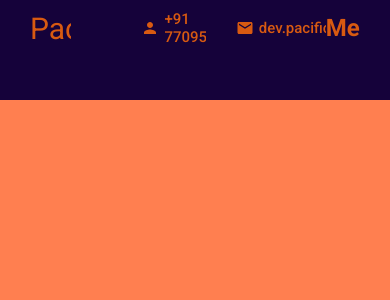
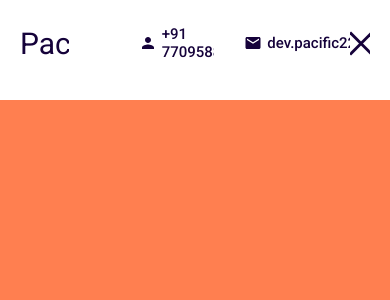
Before and after one commit to dev-pacific22/react-my-portfolio, a React (Create React App) app: page / in a window 390 px wide. Shown: the top 300 px of the page. Built offline with nearby package versions, Linux system fonts and the light colour scheme.

Commit message:
Added hamburger menu and its handling.

```diff
--- a/src/App.js
+++ b/src/App.js
@@ -1,3 +1,4 @@
+import { useState } from "react";
 import Contact from "./components/contact/Contact";
 import Intro from "./components/intro/Intro";
 import Portfolio from "./components/portfolio/Portfolio";
@@ -7,15 +8,19 @@
 import "./app.scss";
 
 function App() {
+  const [menuOpen, setMenuOpen] = useState(true);
+  const toggleMenu = () => {
+    setMenuOpen(!menuOpen);
+  };
   return (
     <div className="app">
-      <Topbar />
+      <Topbar menuOpen={menuOpen} toggleMenu={toggleMenu} />
       <div className="sections">
-        <Intro/>
-        <Portfolio/>
-        <Work/>
-        <Testimonials/>
-        <Contact/>
+        <Intro />
+        <Portfolio />
+        <Work />
+        <Testimonials />
+        <Contact />
       </div>
     </div>
   );
--- a/src/components/topbar/Topbar.jsx
+++ b/src/components/topbar/Topbar.jsx
@@ -1,25 +1,29 @@
 import "./topbar.scss";
 import { Person, Mail } from "@material-ui/icons";
 
-export default function Topbar() {
+export default function Topbar({ menuOpen, toggleMenu }) {
   return (
-    <div className="topbar" id="topbar">
+    <div className={"topbar " + (menuOpen && "active")} id="topbar">
       <div className="wrapper">
         <div className="left">
           <a href="#intro" className="logo">
             Pacific
           </a>
           <div className="itemContainer">
-            <Person className="icon"/>
+            <Person className="icon" />
             <span>+91 7709588XXX</span>
           </div>
           <div className="itemContainer">
-            <Mail className="icon"/>
+            <Mail className="icon" />
             <span>dev.pacific22@gmail.com</span>
           </div>
         </div>
         <div className="right">
-          <h2> Menu </h2>
+          <div className="hamburger" onClick={() => toggleMenu()}>
+            <span className="line1"></span>
+            <span className="line2"></span>
+            <span className="line3"></span>
+          </div>
         </div>
       </div>
     </div>
--- a/src/components/topbar/topbar.scss
+++ b/src/components/topbar/topbar.scss
@@ -8,8 +8,9 @@
   position: fixed;
   top: 0;
   z-index: 2;
+  transition: all ease 1s;
   .wrapper {
-    padding: 10px 30px;
+    padding: 25px 20px;
     display: flex;
     align-items: center;
     justify-content: space-between;
@@ -22,6 +23,7 @@
         text-decoration: none;
         color: inherit;
         margin-right: 40px;
+        align-items: center;
       }
 
       .itemContainer {
@@ -38,5 +40,42 @@
         }
       }
     }
+    .right {
+      align-items: center;
+      .hamburger {
+        width: 32px;
+        height: 25px;
+        display: flex;
+        flex-direction: column;
+        justify-content: space-between;
+        span {
+          width: 100%;
+          height: 3px;
+          // margin-top: 4px;
+          background-color: $mainColor;
+          transform-origin: left;
+          transition: all ease 1s;
+        }
+      }
+    }
+  }
+  &.active {
+    background-color: $mainColor;
+    color: $secondaryColor;
+    .hamburger {
+      span {
+        &:first-child {
+          background-color: $secondaryColor;
+          transform: rotate(45deg);
+        }
+        &:nth-child(2) {
+          opacity: 0;
+        }
+        &:last-child {
+          background-color: $secondaryColor;
+          transform: rotate(-45deg);
+        }
+      }
+    }
   }
 }
--- a/src/global.scss
+++ b/src/global.scss
@@ -1,2 +1,2 @@
 $secondaryColor: #15023a;
-$mainColor: #d85a11;
+$mainColor: #fff
```
